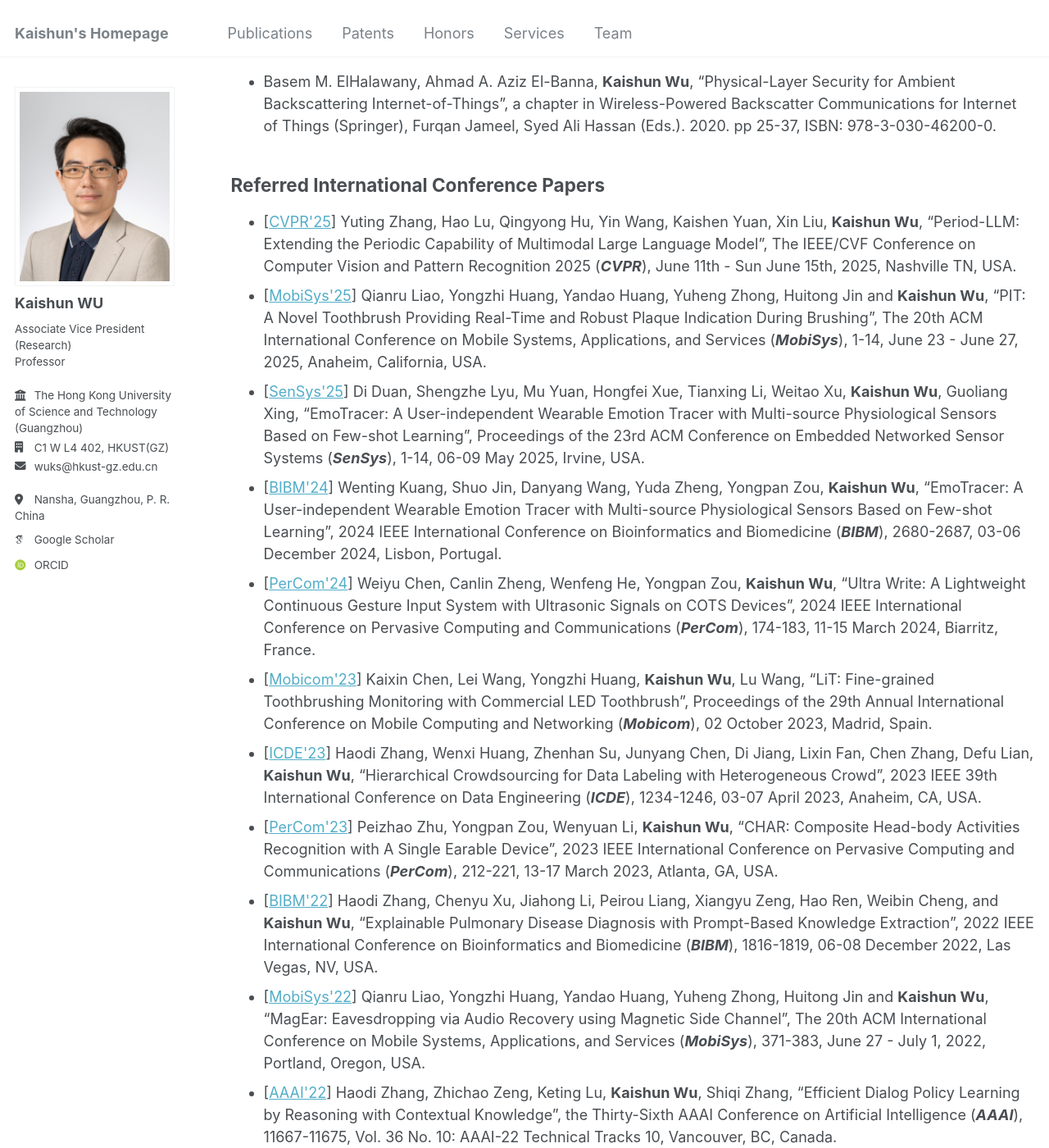
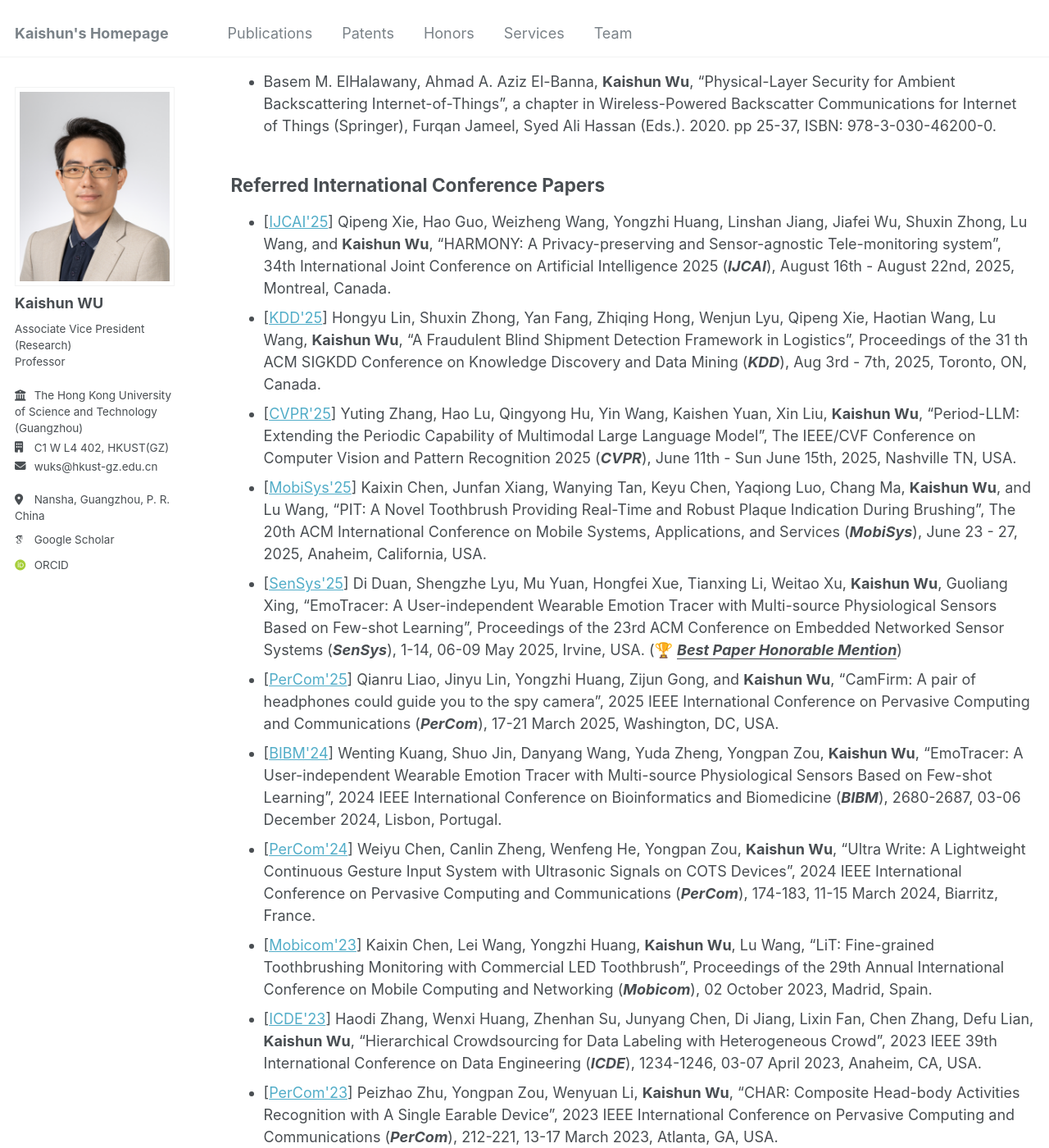
Before and after one commit to kaishun-wu/kaishun-wu.github.io, a Jekyll site: the page built from _pages/publications.md, in a window 1280 px wide and 1400 px high, scrolled down 579 px. Shown: the whole window at 82% size. Built offline with Jekyll 4.4.1, drawn with Linux system fonts in a browser that asks for light colours; some web fonts are replaced; some of the changed text lies outside the part shown.

Commit message:
update: publications

```diff
--- a/_pages/publications.md
+++ b/_pages/publications.md
@@ -19,9 +19,12 @@ My papers have been well cited and followed up by many international researchers
 
 ## Referred International Conference Papers
 
+- [[IJCAI&#39;25](https://www.ijcai.org/)] Qipeng Xie, Hao Guo, Weizheng Wang, Yongzhi Huang, Linshan Jiang, Jiafei Wu, Shuxin Zhong, Lu Wang, and **Kaishun Wu**, “HARMONY: A Privacy-preserving and Sensor-agnostic Tele-monitoring system”, 34th International Joint Conference on Artificial Intelligence 2025 (***IJCAI***), August 16th - August 22nd, 2025, Montreal, Canada.
+- [[KDD&#39;25](https://kdd2025.kdd.org/)] Hongyu Lin, Shuxin Zhong, Yan Fang, Zhiqing Hong, Wenjun Lyu, Qipeng Xie, Haotian Wang, Lu Wang, **Kaishun Wu**, “A Fraudulent Blind Shipment Detection Framework in Logistics”, Proceedings of the 31 th ACM SIGKDD Conference on Knowledge Discovery and Data Mining (***KDD***), Aug 3rd - 7th, 2025, Toronto, ON, Canada.
 - [[CVPR&#39;25](https://cvpr.thecvf.com/Conferences/2025/)] Yuting Zhang, Hao Lu, Qingyong Hu, Yin Wang, Kaishen Yuan, Xin Liu, **Kaishun Wu**, “Period-LLM: Extending the Periodic Capability of Multimodal Large Language Model”, The IEEE/CVF Conference on Computer Vision and Pattern Recognition 2025 (***CVPR***), June 11th - Sun June 15th, 2025, Nashville TN, USA.
-- [[MobiSys&#39;25](https://www.sigmobile.org/mobisys/2025/)] Qianru Liao, Yongzhi Huang, Yandao Huang, Yuheng Zhong, Huitong Jin and **Kaishun Wu**, “PIT: A Novel Toothbrush Providing Real-Time and Robust Plaque Indication During Brushing”, The 20th ACM International Conference on Mobile Systems, Applications, and Services (***MobiSys***), 1-14, June 23 - June 27, 2025, Anaheim, California, USA.
-- [[SenSys&#39;25](https://sensys.acm.org/2025/)] Di Duan, Shengzhe Lyu, Mu Yuan, Hongfei Xue, Tianxing Li, Weitao Xu, **Kaishun Wu**, Guoliang Xing, “EmoTracer: A User-independent Wearable Emotion Tracer with Multi-source Physiological Sensors Based on Few-shot Learning”, Proceedings of the 23rd ACM Conference on Embedded Networked Sensor Systems (***SenSys***), 1-14, 06-09 May 2025, Irvine, USA.
+- [[MobiSys&#39;25](https://www.sigmobile.org/mobisys/2025/)] Kaixin Chen, Junfan Xiang, Wanying Tan, Keyu Chen, Yaqiong Luo, Chang Ma, **Kaishun Wu**, and Lu Wang, “PIT: A Novel Toothbrush Providing Real-Time and Robust Plaque Indication During Brushing”, The 20th ACM International Conference on Mobile Systems, Applications, and Services (***MobiSys***), June 23 - 27, 2025, Anaheim, California, USA.
+- [[SenSys&#39;25](https://sensys.acm.org/2025/)] Di Duan, Shengzhe Lyu, Mu Yuan, Hongfei Xue, Tianxing Li, Weitao Xu, **Kaishun Wu**, Guoliang Xing, “EmoTracer: A User-independent Wearable Emotion Tracer with Multi-source Physiological Sensors Based on Few-shot Learning”, Proceedings of the 23rd ACM Conference on Embedded Networked Sensor Systems (***SenSys***), 1-14, 06-09 May 2025, Irvine, USA. (<span style="color: gold;">🏆</span> ***<u>Best Paper Honorable Mention</u>***)
+- [[PerCom&#39;25](https://www.percom.org/)] Qianru Liao, Jinyu Lin, Yongzhi Huang, Zijun Gong, and **Kaishun Wu**, “CamFirm: A pair of headphones could guide you to the spy camera”, 2025 IEEE International Conference on Pervasive Computing and Communications (***PerCom***), 17-21 March 2025, Washington, DC, USA.
 - [[BIBM&#39;24](https://ieeebibm.org/)] Wenting Kuang, Shuo Jin, Danyang Wang, Yuda Zheng, Yongpan Zou, **Kaishun Wu**, “EmoTracer: A User-independent Wearable Emotion Tracer with Multi-source Physiological Sensors Based on Few-shot Learning”, 2024 IEEE International Conference on Bioinformatics and Biomedicine (***BIBM***), 2680-2687, 03-06 December 2024, Lisbon, Portugal.
 - [[PerCom&#39;24](https://www.percom.org/)] Weiyu Chen, Canlin Zheng, Wenfeng He, Yongpan Zou, **Kaishun Wu**, “Ultra Write: A Lightweight Continuous Gesture Input System with Ultrasonic Signals on COTS Devices”, 2024 IEEE International Conference on Pervasive Computing and Communications (***PerCom***), 174-183, 11-15 March 2024, Biarritz, France.
 - [[Mobicom&#39;23](https://www.sigmobile.org/mobicom/2023/)] Kaixin Chen, Lei Wang, Yongzhi Huang, **Kaishun Wu**, Lu Wang, “LiT: Fine-grained Toothbrushing Monitoring with Commercial LED Toothbrush”, Proceedings of the 29th Annual International Conference on Mobile Computing and Networking (***Mobicom***), 02 October 2023, Madrid, Spain.
@@ -64,6 +67,7 @@ My papers have been well cited and followed up by many international researchers
 
 ## Technical Journal and Magazine Papers
 
+- [[TPAMI](https://ieeexplore.ieee.org/xpl/RecentIssue.jsp?punumber=34)] Jiyao Wang, Hao Lu, Ange Wang, Xiao Yang, Yingcong Chen, Dengbo He, and **Kaishun Wu**, “PhysMLE: Generalizable and Priors-InclusiveMulti-Task Remote Physiological Measurement”, ***IEEE Transactions on Pattern Analysis and Machine Intelligence***, Page(s): 4908-4925, Volume: 47, Issue: 6, June 2025.
 - [[TMC](https://ieeexplore.ieee.org/xpl/RecentIssue.jsp?punumber=7755)] Peizhao Zhu, Yuzheng Zhu, Wenyuan Li, Yanbo He, Yongpan Zou, **Kaishun Wu**, Victor CM Leung, “CHAR: Composite Head-body Activities Recognition with A Single Earable Device”, accepted to appear in ***IEEE Transactions on Mobile Computing***.
 - [[TMC](https://ieeexplore.ieee.org/xpl/RecentIssue.jsp?punumber=7755)] Fei Luo, Anna Li, Bin Jiang, Salabat Khan, **Kaishun Wu**, Lu Wang, “ActivityMamba: a CNN-Mamba hybrid neural network for efficient human activity recognition”, accepted to appear in ***IEEE Transactions on Mobile Computing***.
 - [[TOSN](https://dl.acm.org/journal/tosn)] Yuzheng Zhu, Chengzhe Luo, Yongpan Zou, Dongping Chen, **Kaishun Wu**, “TimbreSense: Timbre Abnormality Detection for Bel Canto with Smart Devices”, ***ACM Transactions on Sensor Networks***, Page(s): 1-20, Volume: 21, Issue: 1, January 2025.
```
